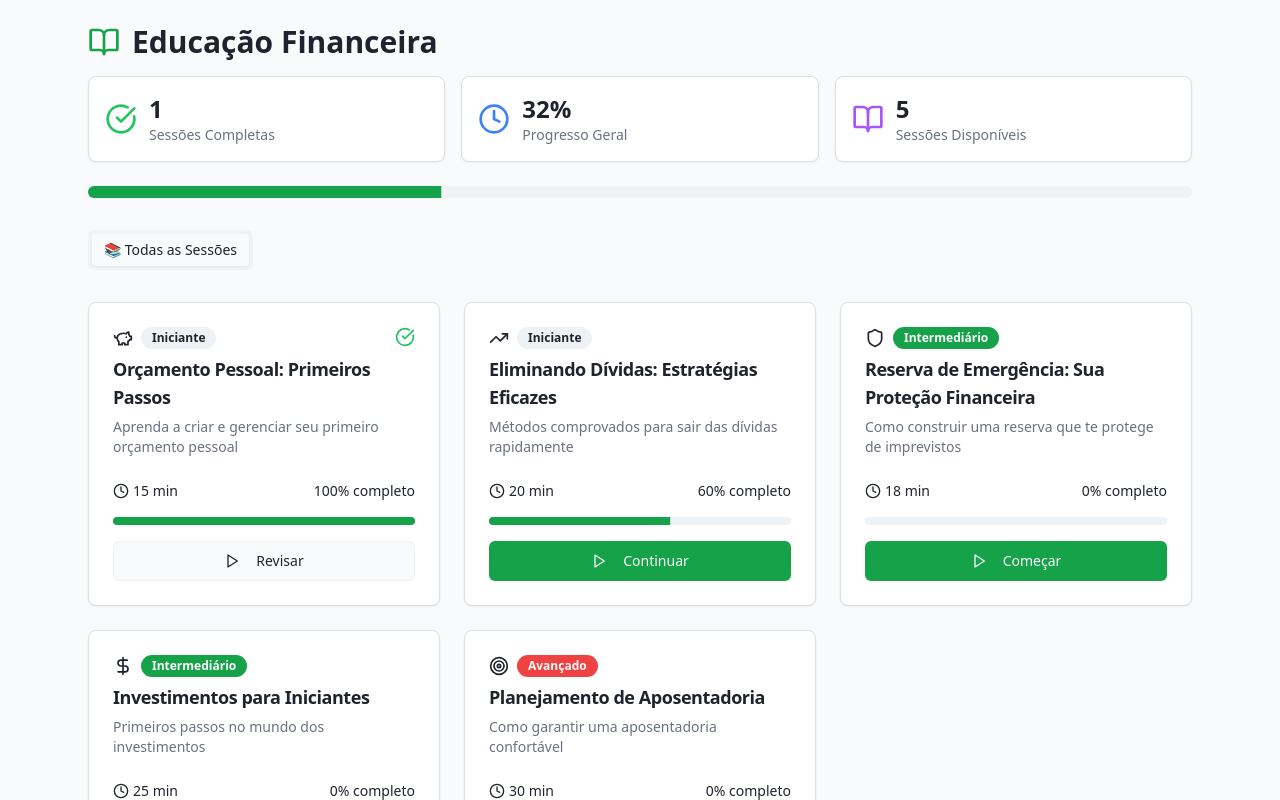
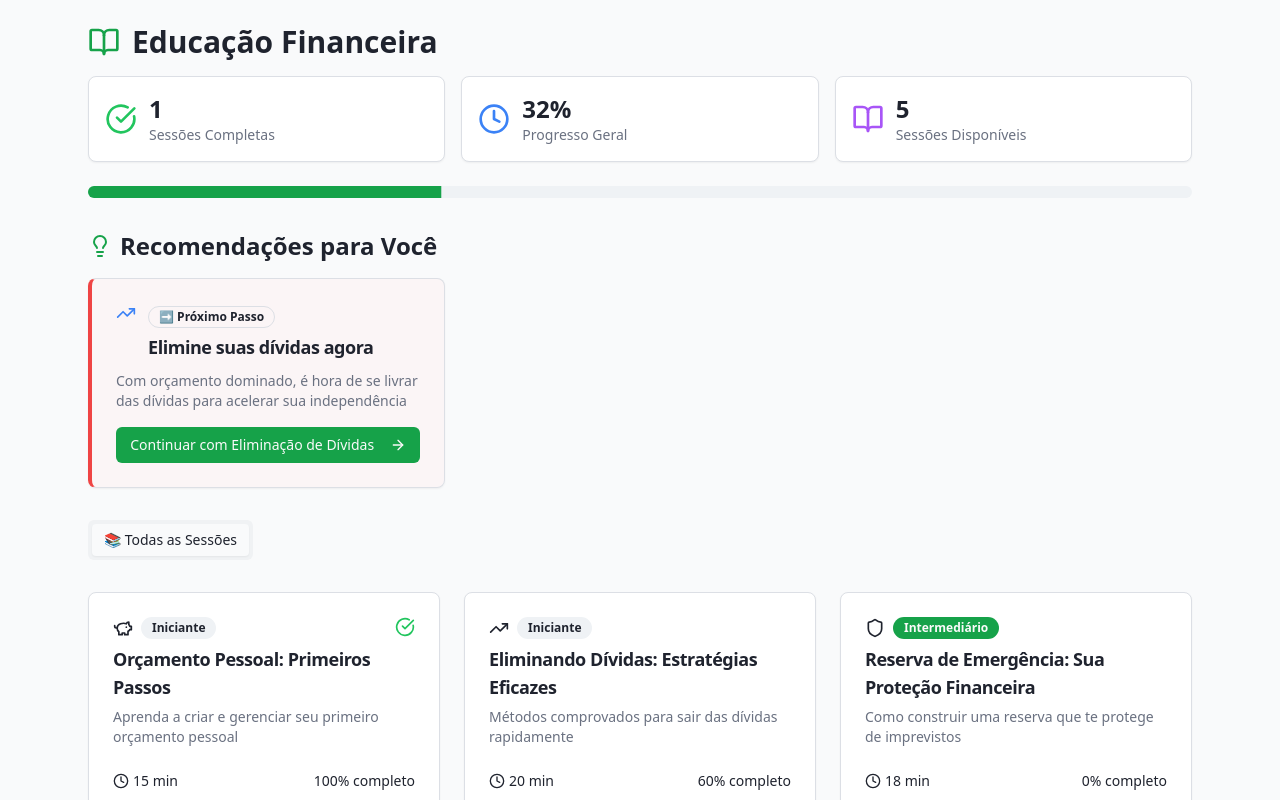
Before and after one commit to Gilmarregis/casa-fluxo-mvc, a React (Vite) app: page /educacao in a window 1280 px wide. Shown: the top 800 px of the page. Built offline with nearby package versions, Linux system fonts and the light colour scheme.

Commit message:
Refatorar página de educação financeira
Adicionar recomendações personalizadas na página de educação financeira.

```diff
--- a/src/pages/EducacaoFinanceira.tsx
+++ b/src/pages/EducacaoFinanceira.tsx
@@ -1,5 +1,5 @@
 import { useState } from "react";
-import { BookOpen, Play, CheckCircle, Clock, TrendingUp, DollarSign, PiggyBank, Target, Shield } from "lucide-react";
+import { BookOpen, Play, CheckCircle, Clock, TrendingUp, DollarSign, PiggyBank, Target, Shield, Lightbulb, ArrowRight, Star, AlertTriangle } from "lucide-react";
 import { Button } from "@/components/ui/button";
 import { Card, CardContent, CardDescription, CardHeader, CardTitle } from "@/components/ui/card";
 import { Badge } from "@/components/ui/badge";
@@ -164,6 +164,90 @@ export default function EducacaoFinanceira() {
 
   const sessoesCompletas = sessoes.filter(s => s.concluida).length;
 
+  // Sistema de recomendações personalizadas
+  const getRecomendacoes = () => {
+    const recomendacoes = [];
+
+    // Baseado no progresso
+    if (progressoGeral < 30) {
+      recomendacoes.push({
+        tipo: 'urgente',
+        titulo: 'Comece pelo básico: Orçamento',
+        descricao: 'Você precisa estabelecer um controle básico dos seus gastos antes de avançar',
+        acao: 'Iniciar sessão de Orçamento',
+        sessaoId: '1',
+        icon: <AlertTriangle className="w-5 h-5 text-orange-500" />,
+        prioridade: 'alta'
+      });
+    }
+
+    if (sessoes.find(s => s.id === '1')?.concluida && !sessoes.find(s => s.id === '2')?.concluida) {
+      recomendacoes.push({
+        tipo: 'próximo-passo',
+        titulo: 'Elimine suas dívidas agora',
+        descricao: 'Com orçamento dominado, é hora de se livrar das dívidas para acelerar sua independência',
+        acao: 'Continuar com Eliminação de Dívidas',
+        sessaoId: '2',
+        icon: <TrendingUp className="w-5 h-5 text-blue-500" />,
+        prioridade: 'alta'
+      });
+    }
+
+    if (progressoGeral >= 50 && !sessoes.find(s => s.id === '3')?.concluida) {
+      recomendacoes.push({
+        tipo: 'proteção',
+        titulo: 'Construa sua reserva de emergência',
+        descricao: 'Proteja-se de imprevistos antes de começar a investir',
+        acao: 'Aprender sobre Reserva de Emergência',
+        sessaoId: '3',
+        icon: <Shield className="w-5 h-5 text-green-500" />,
+        prioridade: 'média'
+      });
+    }
+
+    if (sessoes.find(s => s.id === '3')?.concluida && !sessoes.find(s => s.id === '4')?.concluida) {
+      recomendacoes.push({
+        tipo: 'crescimento',
+        titulo: 'Hora de investir e multiplicar',
+        descricao: 'Com base sólida, comece a fazer seu dinheiro trabalhar para você',
+        acao: 'Descobrir Investimentos',
+        sessaoId: '4',
+        icon: <DollarSign className="w-5 h-5 text-purple-500" />,
+        prioridade: 'média'
+      });
+    }
+
+    // Recomendações adicionais baseadas no perfil
+    if (progressoGeral >= 80) {
+      recomendacoes.push({
+        tipo: 'avançado',
+        titulo: 'Planeje sua aposentadoria',
+        descricao: 'Você está quase expert! Agora é hora de pensar no longo prazo',
+        acao: 'Planejar Aposentadoria',
+        sessaoId: '5',
+        icon: <Target className="w-5 h-5 text-indigo-500" />,
+        prioridade: 'baixa'
+      });
+    }
+
+    // Recomendação de revisão
+    if (progressoGeral === 100) {
+      recomendacoes.push({
+        tipo: 'revisão',
+        titulo: 'Parabéns! Revise seus conhecimentos',
+        descricao: 'Você domina todos os tópicos! Que tal revisar para fixar ainda mais?',
+        acao: 'Revisar Conteúdos',
+        sessaoId: null,
+        icon: <Star className="w-5 h-5 text-yellow-500" />,
+        prioridade: 'baixa'
+      });
+    }
+
+    return recomendacoes.slice(0, 3); // Máximo 3 recomendações
+  };
+
+  const recomendacoes = getRecomendacoes();
+
   return (
     <div className="container mx-auto p-6 max-w-6xl">
       {/* Header */}
@@ -213,6 +297,60 @@ export default function EducacaoFinanceira() {
 
         <Progress value={progressoGeral} className="h-3" />
       </div>
+
+      {/* Recomendações Personalizadas */}
+      {recomendacoes.length > 0 && (
+        <div className="mb-8">
+          <div className="flex items-center gap-2 mb-4">
+            <Lightbulb className="w-6 h-6 text-primary" />
+            <h2 className="text-2xl font-bold">Recomendações para Você</h2>
+          </div>
+
+          <div className="grid grid-cols-1 md:grid-cols-2 lg:grid-cols-3 gap-4">
+            {recomendacoes.map((rec, index) => (
+              <Card key={index} className={`transition-all hover:shadow-lg border-l-4 ${
+                rec.prioridade === 'alta' ? 'border-l-red-500 bg-red-50/50' :
+                rec.prioridade === 'média' ? 'border-l-yellow-500 bg-yellow-50/50' :
+                'border-l-green-500 bg-green-50/50'
+              }`}>
+                <CardHeader className="pb-3">
+                  <div className="flex items-start gap-3">
+                    {rec.icon}
+                    <div className="flex-1">
+                      <Badge variant="outline" className="mb-2 text-xs">
+                        {rec.tipo === 'urgente' ? '🚨 Urgente' :
+                         rec.tipo === 'próximo-passo' ? '➡️ Próximo Passo' :
+                         rec.tipo === 'proteção' ? '🛡️ Proteção' :
+                         rec.tipo === 'crescimento' ? '📈 Crescimento' :
+                         rec.tipo === 'avançado' ? '🎯 Avançado' : '⭐ Revisão'}
+                      </Badge>
+                      <CardTitle className="text-lg leading-tight">{rec.titulo}</CardTitle>
+                    </div>
+                  </div>
+                </CardHeader>
+
+                <CardContent className="pt-0">
+                  <CardDescription className="mb-4">{rec.descricao}</CardDescription>
+
+                  <Button
+                    className="w-full"
+                    size="sm"
+                    variant={rec.prioridade === 'alta' ? 'default' : 'outline'}
+                    onClick={() => {
+                      if (rec.sessaoId) {
+                        setSessaoAtiva(rec.sessaoId);
+                      }
+                    }}
+                  >
+                    {rec.acao}
+                    <ArrowRight className="w-4 h-4 ml-2" />
+                  </Button>
+                </CardContent>
+              </Card>
+            ))}
+          </div>
+        </div>
+      )}
 
       {/* Sessões */}
       <Tabs value={sessaoAtiva || "lista"} onValueChange={setSessaoAtiva}>
```
